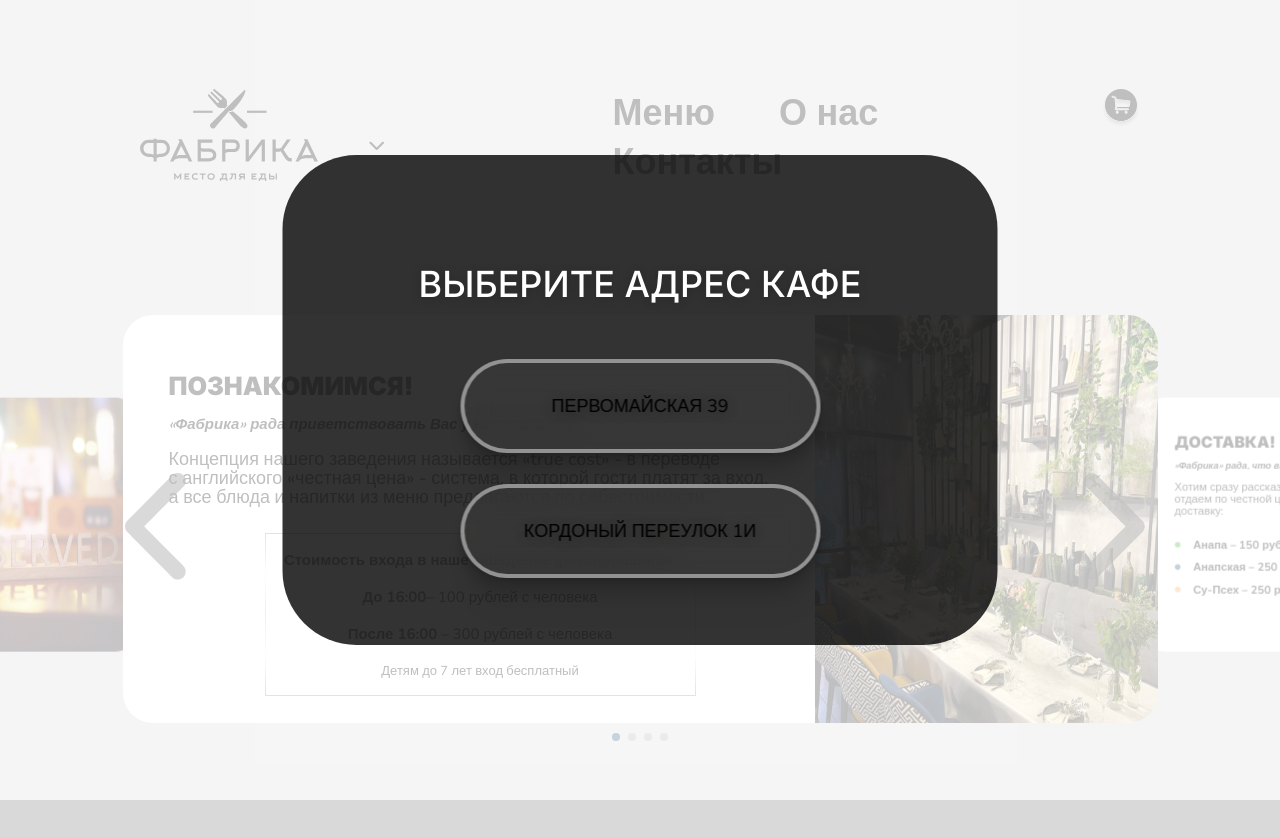
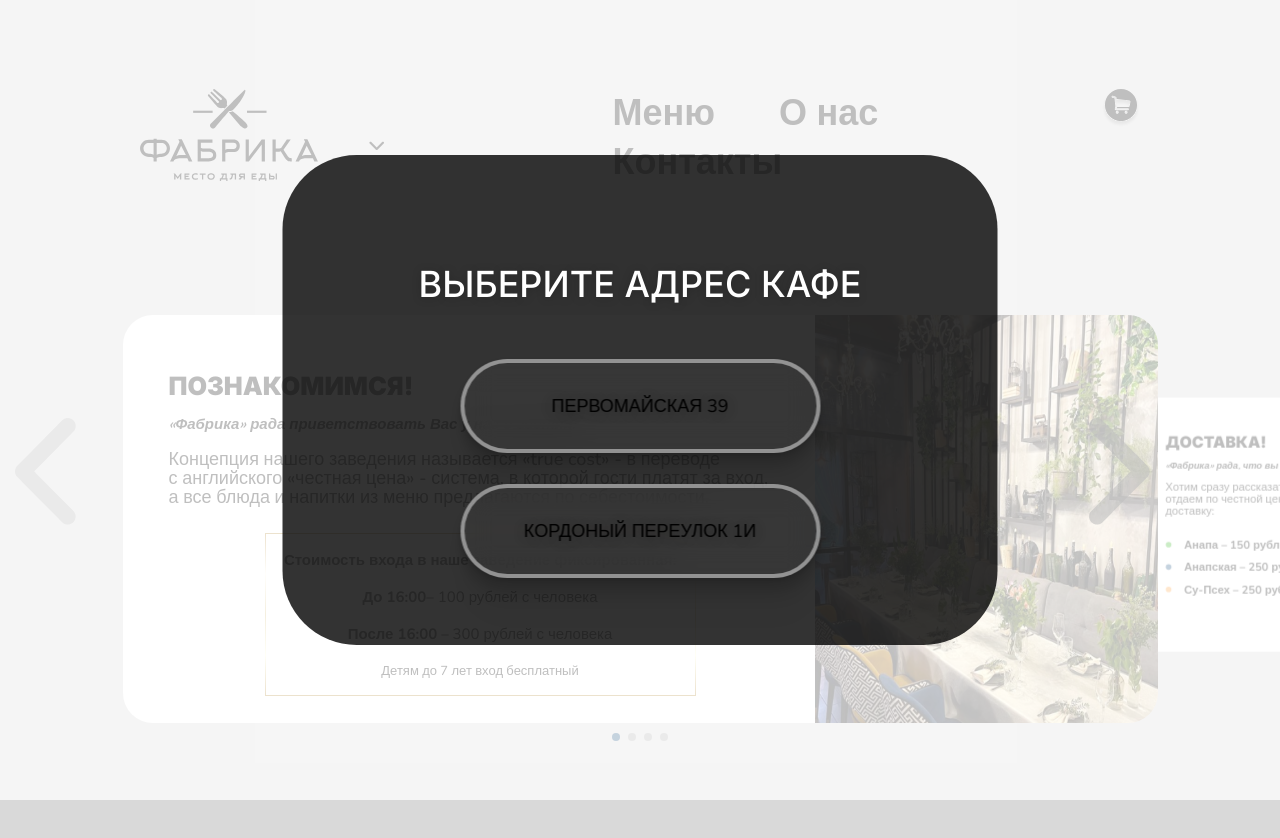
Before and after one commit to Julianbgs/Fabrika, a React (Create React App) app: page / in a window 1280 px wide. Shown: the top 838 px of the page. Built offline with nearby package versions, Linux system fonts and the light colour scheme.

Commit message:
[~] fix slider

```diff
--- a/package.json
+++ b/package.json
@@ -24,6 +24,7 @@
     "sass-loader": "^13.3.2",
     "styled-components": "^6.1.0",
     "swiper": "^11.0.5",
+    "swiper-react": "^1.0.0",
     "typescript": "^4.9.5",
     "web-vitals": "^2.1.4"
   },
--- a/src/main/Components/AchieveSlider/AchieveSlider.tsx
+++ b/src/main/Components/AchieveSlider/AchieveSlider.tsx
@@ -1,5 +1,5 @@
 import React from "react";
-import {Swiper, SwiperSlide} from 'swiper/react';
+import {Swiper, SwiperSlide, useSwiper, useSwiperSlide } from 'swiper/react';
 import {Navigation, Pagination, EffectCoverflow } from 'swiper/modules';
 
 import slideFirst from '../../../assets/images/slider/slide1.png';
@@ -12,8 +12,18 @@ import arrLeft from '../../../assets/images/slider/arr-left.png';
 import './AchieveSlider.scss'
 import 'swiper/css';
 import 'swiper/css/pagination';
+import 'swiper/css/effect-coverflow';
+import 'swiper/css/navigation';
+
 
 export function AchievmentSlider(props: any) {
+    const swiper = useSwiper();
+    const swiperSlide = useSwiper();
+
+    const slides = Array.from({ length: 4 }).map(
+        (el, index) => `Slide ${index + 1}`
+    );
+
     return (
         <div className="slider">
             <Swiper
@@ -28,13 +38,12 @@ export function AchievmentSlider(props: any) {
                     clickable: true,
                 }}
                 pagination={{clickable: true}}
-                loop={true}
                 spaceBetween={50}
                 slidesPerView={1}
                 coverflowEffect={
                     {
                         rotate: 0,
-                        stretch: 0,
+                        stretch: 2,
                         depth: 100,
                         modifier: 7,
                     }
@@ -141,7 +150,7 @@ export function AchievmentSlider(props: any) {
                 </SwiperSlide>
 
                 <div className="slider-controler">
-                    <div className="swiper-button-prev slider-arrow">
+                     <div className="swiper-button-prev slider-arrow">
                         <img src={arrLeft} alt="arr left"/>
                     </div>
                     <div className="swiper-button-next slider-arrow">
```
Also changed, not shown: 1 other file (tests, documents, lock files or other folders).
